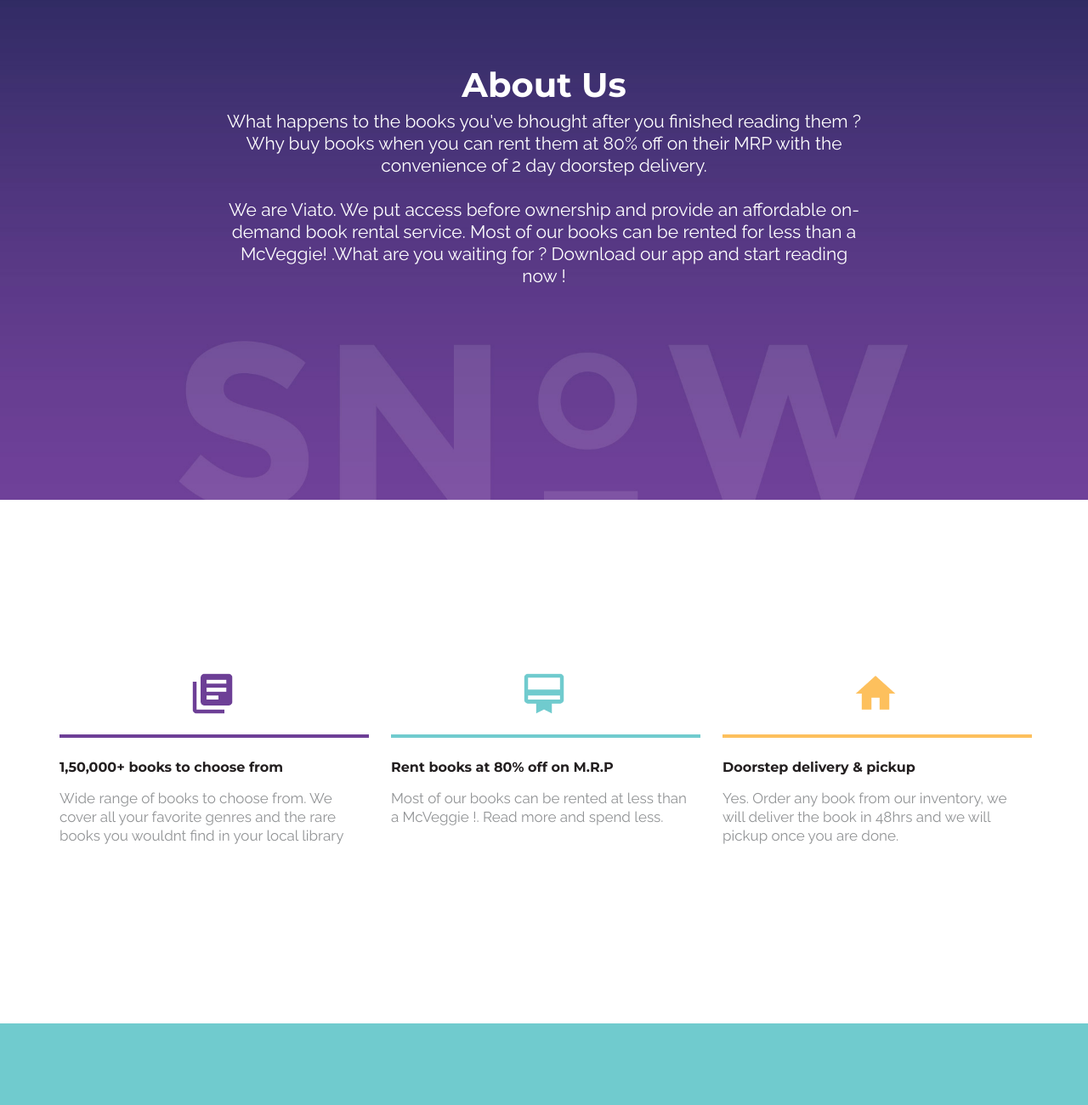
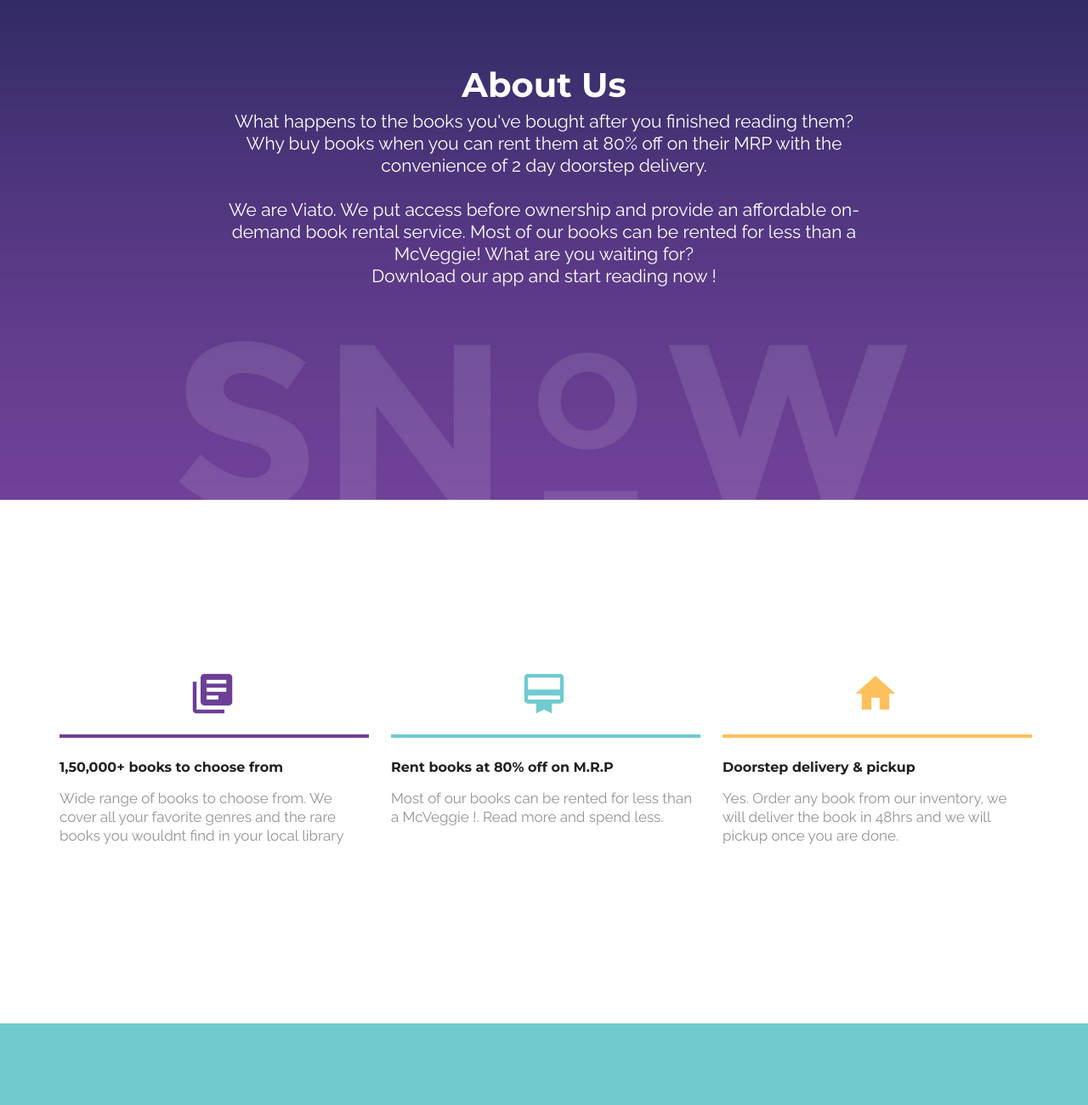
Before and after one commit to ranadeep47/viato-backend, a website: page public/index.html in a window 1280 px wide. Shown: the part 940-2240 px from the top of the page at 85% size. Drawn offline with nearby package versions, Linux system fonts and the light colour scheme.

Commit message:
webpage text updated

```diff
--- a/public/index.html
+++ b/public/index.html
@@ -131,11 +131,12 @@
         <div class="row">
           <div class="col-sm-8 col-sm-offset-2 text-center margin-30 wow fadeIn" data-wow-delay="0.6s">
             <h2>About Us</h2>
-            <p class="lead">What happens to the books you've bhought after you finished reading them ?
+            <p class="lead">What happens to the books you've bought after you finished reading them?
             Why buy books when you can rent them at 80% off on their MRP with the convenience of 2 day doorstep delivery.
             <br>
             <br>We are Viato. We put access before ownership and provide an affordable on-demand book rental service.
-            Most of our books can be rented for less than a McVeggie! .What are you waiting for ?
+            Most of our books can be rented for less than a McVeggie! What are you waiting for?
+            <br>
             Download our app and start reading now !</p>
           </div>
         </div>
@@ -163,7 +164,7 @@
             </div>
 				    <hr  class="line blue">
 				    <h3>Rent books at 80% off on M.R.P</h3>
-				    <p>Most of our books can be rented at less than a McVeggie !. Read more and spend less.</p>
+				    <p>Most of our books can be rented for less than a McVeggie !. Read more and spend less.</p>
 			    </div>
 			    <div class="col-sm-4 wow fadeIn" data-wow-delay="1.2s">
             <div class="icons-small">
@@ -247,7 +248,7 @@
               <div class="col-sm-4 top-buffer">
                 <p class="question">What if the book is damaged?</p>
                 <p class="answer">
-                  Well, we believe our users handle the books carefully but incase of any damages to the book, an amount equal to rental price will be charged.
+                  Well, we believe our users handle the books carefully but incase of any damages, an amount equal to rental price will be charged extra.
                 </p>
               </div>
             </div>
```
